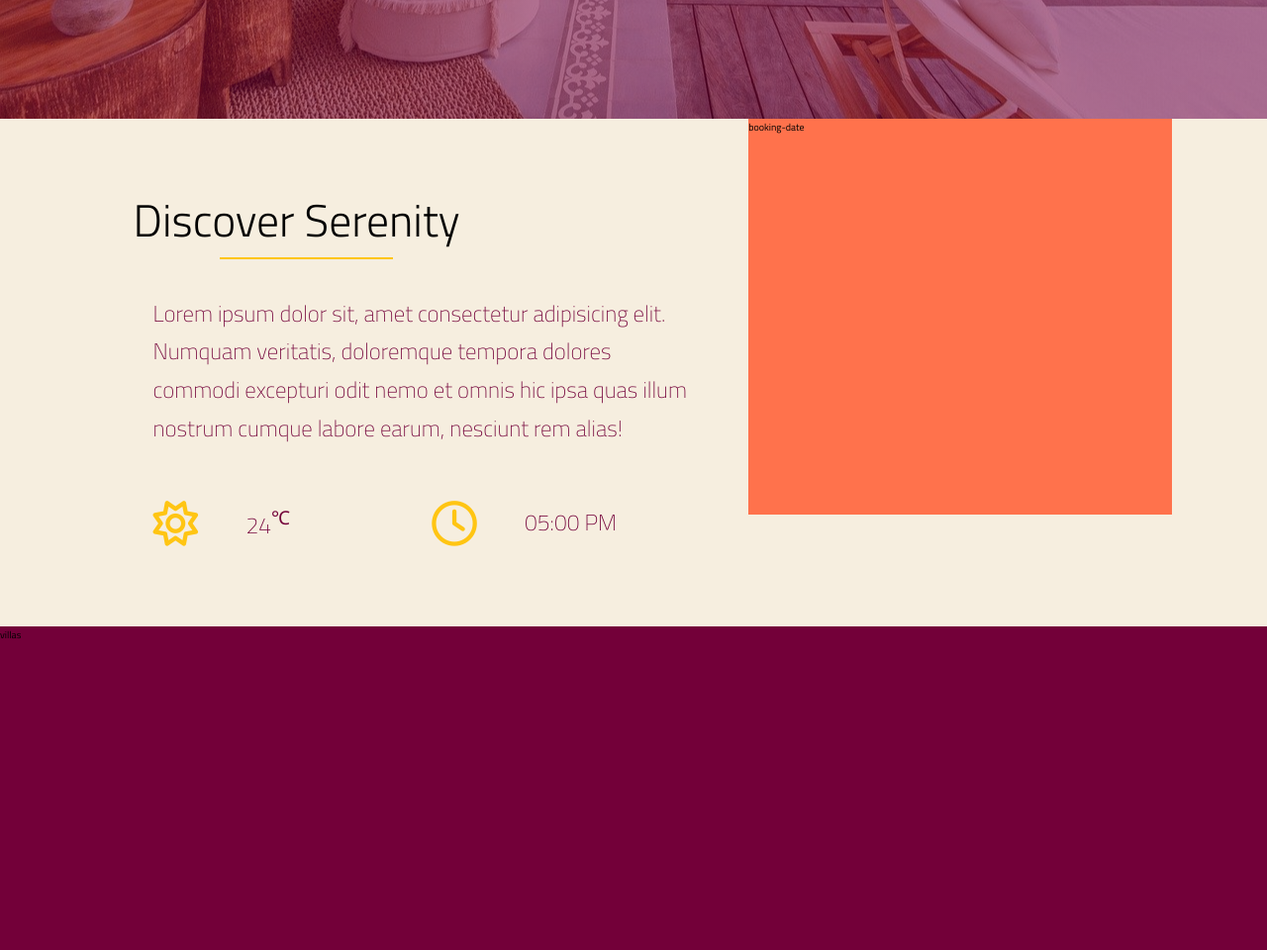
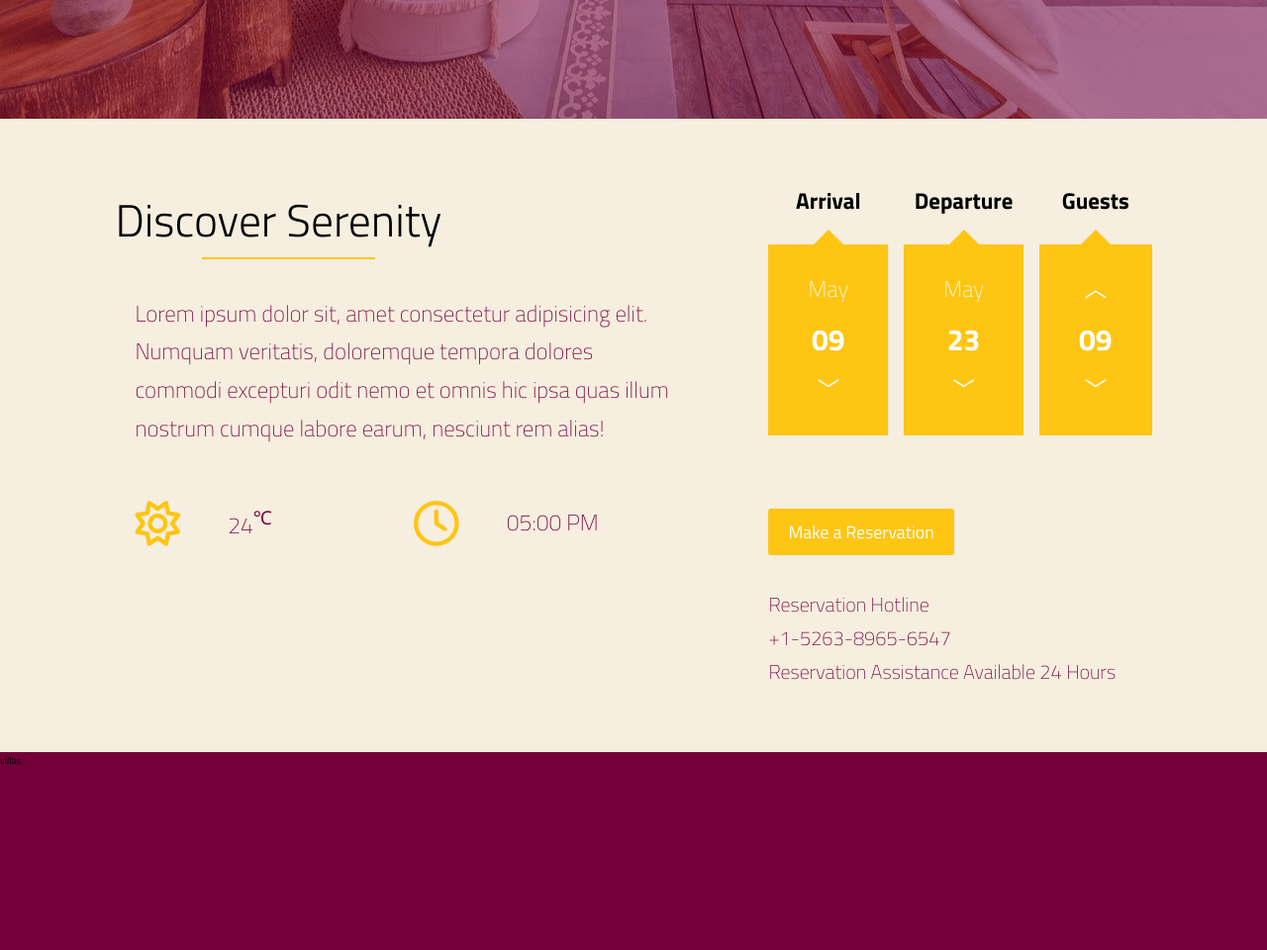
Before and after one commit to JoaoLucasAssis/FlexBox_Grid_Sass, a plain HTML site: page secao_7/index.html in a window 1280 px wide. Shown: the part 680-1640 px from the top of the page at 99% size. Drawn offline with Linux system fonts and the light colour scheme.

Commit message:
atualizando seção 7
Adicionado estilização na seção de datas de reserva

```diff
--- a/secao_7/index.html
+++ b/secao_7/index.html
@@ -62,7 +62,7 @@
         <div class="booking-content__icons">
             <div class="booking-content__icons__weather">
                 <i class="fa-regular fa-sun"></i>
-                <p>24<sup>&#8451;</sup></p>
+                <p>24<sup>&#8451;</sup></p> <!-- celsius symbol code -->
             </div>
             <div class="booking-content__icons__time">
                 <i class="fa-regular fa-clock"></i>
@@ -72,7 +72,41 @@
     </section>
 
     <section id="booking-date">
-        booking-date
+        <div class="booking-date__schedule">
+            <div class="booking-date__schedule__arrival">
+                <h5>Arrival</h5>
+                <div>
+                    <p>May</p>
+                    <p>09</p>
+                    <p>&#65088;</p> <!-- down arrow code -->
+                </div>
+            </div>
+
+            <div class="booking-date__schedule__departure">
+                <h5>Departure</h5>
+                <div>
+                    <p>May</p>
+                    <p>23</p>
+                    <p>&#65088;</p> <!-- down arrow code -->
+                </div>
+            </div>
+
+            <div class="booking-date__schedule__guests">
+                <h5>Guests</h5>
+                <div>
+                    <p>&#65087;</p> <!-- up arrow code -->
+                    <p>09</p>
+                    <p>&#65088;</p> <!-- arrow downwards code -->
+                </div>
+            </div>
+        </div>
+
+        <div class="booking-date__contact">
+            <a href="#" class="booking-date__contact__link">Make a Reservation</a>
+            <p>Reservation Hotline</p>
+            <p>+1-5263-8965-6547</p>
+            <p>Reservation Assistance Available 24 Hours</p>
+        </div>
     </section>
 
     <section id="villas">
--- a/secao_7/style.css
+++ b/secao_7/style.css
@@ -1,4 +1,4 @@
-/* reset */
+/*-*-*-*-*-*-*-*-*-* reset *-*-*-*-*-*-*-*-*-*/
 *,
 *::before,
 *::after {
@@ -7,7 +7,7 @@
     box-sizing: border-box;
 }
 
-/**-*-*-*-*-*-*-*-* reusable components  *-*-*-*-*-*-*-*-*-*/
+/*-*-*-*-*-*-*-*-*-* reusable components  *-*-*-*-*-*-*-*-*-*/
 :root {
     font-size: 62.5%;
 
@@ -320,7 +320,7 @@ header#header {
     transform: scaleY(1);
 }
 
-/**-*-*-*-*-*-*-*-* booking-content section  *-*-*-*-*-*-*-*-*-*/
+/*-*-*-*-*-*-*-*-*-* booking-content section  *-*-*-*-*-*-*-*-*-*/
 
 section#booking-content {
     grid-column: center-start / col-end 6;
@@ -352,7 +352,8 @@ section#booking-content {
     padding: 2rem;
 }
 
-#booking-content p {
+#booking-content p,
+.booking-date__contact p {
     color: var(--color-primary);
 }
 
@@ -372,15 +373,102 @@ section#booking-content {
     align-items: center;
 }
 
-/**-*-*-*-*-*-*-*-* booking-content section  *-*-*-*-*-*-*-*-*-*/
+/*-*-*-*-*-*-*-*-*-* booking-date section  *-*-*-*-*-*-*-*-*-*/
 
 section#booking-date {
-    background-color: var(--color-tertiary);
     grid-column: col-start 7 / center-end;
-    height: 400px;
+    padding: var(--padding-section);
+
+    display: grid;
+    grid-template-rows: repeat(2, 1fr);
 }
 
-/**-*-*-*-*-*-*-*-* villas section  *-*-*-*-*-*-*-*-*-*/
+/*-*-*-*-*-*-* booking-date schedule *-*-*-*-*-*-*/
+
+.booking-date__schedule {
+    display: grid;
+    grid-template-columns: repeat(3, 1fr);
+    grid-column-gap: 2vh;
+    place-items: center;
+}
+
+.booking-date__schedule__arrival,
+.booking-date__schedule__departure,
+.booking-date__schedule__guests {
+    display: grid;
+    grid-row-gap: 3vh;
+}
+
+.booking-date__schedule__arrival h5,
+.booking-date__schedule__departure h5,
+.booking-date__schedule__guests h5 {
+    font-size: calc(1rem + 1vw);
+    text-align: center;
+}
+
+.booking-date__schedule__arrival>div,
+.booking-date__schedule__departure>div,
+.booking-date__schedule__guests>div {
+    background-color: var(--color-secondary);
+    padding: 2rem 4rem;
+    position: relative;
+
+    display: grid;
+    grid-template-rows: repeat(3, 1fr);
+    place-items: center;
+}
+
+.booking-date__schedule__arrival>div::before,
+.booking-date__schedule__departure>div::before,
+.booking-date__schedule__guests>div::before {
+    content: '';
+    position: absolute;
+    bottom: 100%;
+    left: 50%;
+    transform: translateX(-50%);
+    border-width: 1.5rem;
+    border-style: solid;
+    border-color: transparent transparent var(--color-secondary) transparent;
+}
+
+.booking-date__schedule__arrival>div p:nth-of-type(2),
+.booking-date__schedule__departure>div p:nth-of-type(2),
+.booking-date__schedule__guests>div p:nth-of-type(2) {
+    font-size: 3rem;
+    font-weight: 700;
+}
+
+/*-*-*-*-*-*-* booking-date contact *-*-*-*-*-*-*/
+
+.booking-date__contact {
+    align-self: end;
+}
+
+.booking-date__contact__link:link,
+.booking-date__contact__link:visited {
+    background-color: var(--color-secondary);
+    color: white;
+    transition: all var(--transition-duration) ease-in-out;
+}
+
+.booking-date__contact__link:hover,
+.booking-date__contact__link:active {
+    background-color: white;
+    color: var(--color-secondary);
+    border: 0.1rem solid var(--color-secondary);
+}
+
+.booking-date__contact p:first-of-type {
+    margin-top: 4rem;
+}
+
+.booking-date__contact p:first-of-type,
+.booking-date__contact p:nth-of-type(2),
+.booking-date__contact p:nth-of-type(3) {
+    font-size: 2rem;
+}
+
+/*-*-*-*-*-*-*-*-*-* villas section  *-*-*-*-*-*-*-*-*-*/
 
 section#villas {
     background-color: var(--color-primary);
@@ -388,7 +476,7 @@ section#villas {
     height: 400px;
 }
 
-/**-*-*-*-*-*-*-*-* motto section  *-*-*-*-*-*-*-*-*-*/
+/*-*-*-*-*-*-*-*-*-* motto section  *-*-*-*-*-*-*-*-*-*/
 
 section#motto {
     background-color: var(--color-secondary);
@@ -396,7 +484,7 @@ section#motto {
     height: 400px;
 }
 
-/**-*-*-*-*-*-*-*-* events-content section  *-*-*-*-*-*-*-*-*-*/
+/*-*-*-*-*-*-*-*-*-* events-content section  *-*-*-*-*-*-*-*-*-*/
 
 section#events-content {
     background-color: var(--color-tertiary);
@@ -404,7 +492,7 @@ section#events-content {
     height: 400px;
 }
 
-/**-*-*-*-*-*-*-*-* events-text section  *-*-*-*-*-*-*-*-*-*/
+/*-*-*-*-*-*-*-*-*-* events-text section  *-*-*-*-*-*-*-*-*-*/
 
 section#events-text {
     background-color: var(--color-primary);
@@ -412,7 +500,7 @@ section#events-text {
     height: 400px;
 }
 
-/**-*-*-*-*-*-*-*-* gallery-text section  *-*-*-*-*-*-*-*-*-*/
+/*-*-*-*-*-*-*-*-*-* gallery-text section  *-*-*-*-*-*-*-*-*-*/
 
 section#gallery-text {
     background-color: var(--color-secondary);
@@ -420,7 +508,7 @@ section#gallery-text {
     height: 400px;
 }
 
-/**-*-*-*-*-*-*-*-* gallery-carousel section  *-*-*-*-*-*-*-*-*-*/
+/*-*-*-*-*-*-*-*-*-* gallery-carousel section  *-*-*-*-*-*-*-*-*-*/
 
 section#gallery-carousel {
     background-color: var(--color-tertiary);
@@ -428,7 +516,7 @@ section#gallery-carousel {
     height: 400px;
 }
 
-/**-*-*-*-*-*-*-*-* features-content section  *-*-*-*-*-*-*-*-*-*/
+/*-*-*-*-*-*-*-*-*-* features-content section  *-*-*-*-*-*-*-*-*-*/
 
 section#features-content {
     background-color: var(--color-primary);
@@ -436,7 +524,7 @@ section#features-content {
     height: 400px;
 }
 
-/**-*-*-*-*-*-*-*-* features-text section  *-*-*-*-*-*-*-*-*-*/
+/*-*-*-*-*-*-*-*-*-* features-text section  *-*-*-*-*-*-*-*-*-*/
 
 section#features-text {
     background-color: var(--color-secondary);
@@ -444,7 +532,7 @@ section#features-text {
     height: 400px;
 }
 
-/**-*-*-*-*-*-*-*-* testemonials section  *-*-*-*-*-*-*-*-*-*/
+/*-*-*-*-*-*-*-*-*-* testemonials section  *-*-*-*-*-*-*-*-*-*/
 
 section#testemonials {
     background-color: var(--color-tertiary);
@@ -452,7 +540,7 @@ section#testemonials {
     height: 400px;
 }
 
-/**-*-*-*-*-*-*-*-* footer section  *-*-*-*-*-*-*-*-*-*/
+/*-*-*-*-*-*-*-*-*-* footer section  *-*-*-*-*-*-*-*-*-*/
 
 footer#footer {
     background-color: var(--color-primary);
@@ -460,20 +548,95 @@ footer#footer {
     height: 400px;
 }
 
-/**-*-*-*-*-*-*-*-* media (max-width: 1000px)  *-*-*-*-*-*-*-*-*-*/
+/*-*-*-*-*-*-*-*-*-* media (max-width: 1000px)  *-*-*-*-*-*-*-*-*-*/
 
 @media screen and (max-width: 1000px) {
+
     a:link,
     a:visited {
         font-size: calc(1rem + 1vw);
     }
 }
 
-/**-*-*-*-*-*-*-*-* media (max-width: 600px)  *-*-*-*-*-*-*-*-*-*/
+/*-*-*-*-*-*-*-*-*-* media (max-width: 800px)  *-*-*-*-*-*-*-*-*-*/
+
+@media screen and (max-width: 800px) {
+
+    /*-*-*-*-*-*-*-*-* booking-content section  *-*-*-*-*-*-*-*-*/
+    section#booking-content {
+        padding: 4vh 3vw;
+        grid-column: center-start / center-end;
+    }
+
+    .booking-content__title {
+        text-align: center;
+    }
+
+    .booking-content__title::after {
+        width: 20%;
+        left: 40%;
+    }
+
+    /*-*-*-*-*-*-*-*-* booking-date section  *-*-*-*-*-*-*-*-*/
+
+    section#booking-date {
+        padding: 4vh 3vw;
+        grid-column: center-start / center-end;
+        grid-row-gap: 7vh;
+    }
+
+    .booking-date__schedule__arrival>div,
+    .booking-date__schedule__departure>div,
+    .booking-date__schedule__guests>div {
+        padding: 2rem;
+
+        grid-template-columns: repeat(3, 1fr);
+        grid-template-rows: min-content;
+        grid-column-gap: 2vw;
+        place-items: center;
+    }
+}
+
+/*-*-*-*-*-*-*-*-*-* media (max-width: 600px)  *-*-*-*-*-*-*-*-*-*/
 
 @media screen and (max-width: 600px) {
-    /**-*-*-*-*-*-*-*-* header section  *-*-*-*-*-*-*-*-*-*/
+
+    /*-*-*-*-*-*-*-*-* header section  *-*-*-*-*-*-*-*-*/
     .header__main-content__content__pg {
         font-size: 2rem;
     }
+
+    /*-*-*-*-*-*-*-*-* booking-content section  *-*-*-*-*-*-*-*-*/
+    .booking-content__pg {
+        font-size: 1.5rem;
+    }
+
+    /*-*-*-*-*-*-*-*-* booking-date section  *-*-*-*-*-*-*-*-*/
+    section#booking-date {
+        grid-template-rows: repeat(2, max-content);
+    }
+
+    .booking-date__schedule__arrival>div,
+    .booking-date__schedule__departure>div,
+    .booking-date__schedule__guests>div {
+        padding: 4rem;
+        grid-template-columns: min-content;
+    }
 }
+
+/*-*-*-*-*-*-*-*-*-* media (max-width: 400px)  *-*-*-*-*-*-*-*-*-*/
+
+@media screen and (max-width: 400px) {
+
+    /*-*-*-*-*-*-*-*-* booking-date section  *-*-*-*-*-*-*-*-*/
+    .booking-date__schedule {
+        grid-template-rows: repeat(3, 1fr);
+        grid-template-columns: auto;
+        grid-row-gap: 4vh;
+    }
+
+    .booking-date__contact {
+        justify-self: center;
+        padding: 0 2rem;
+    }
+}
```
